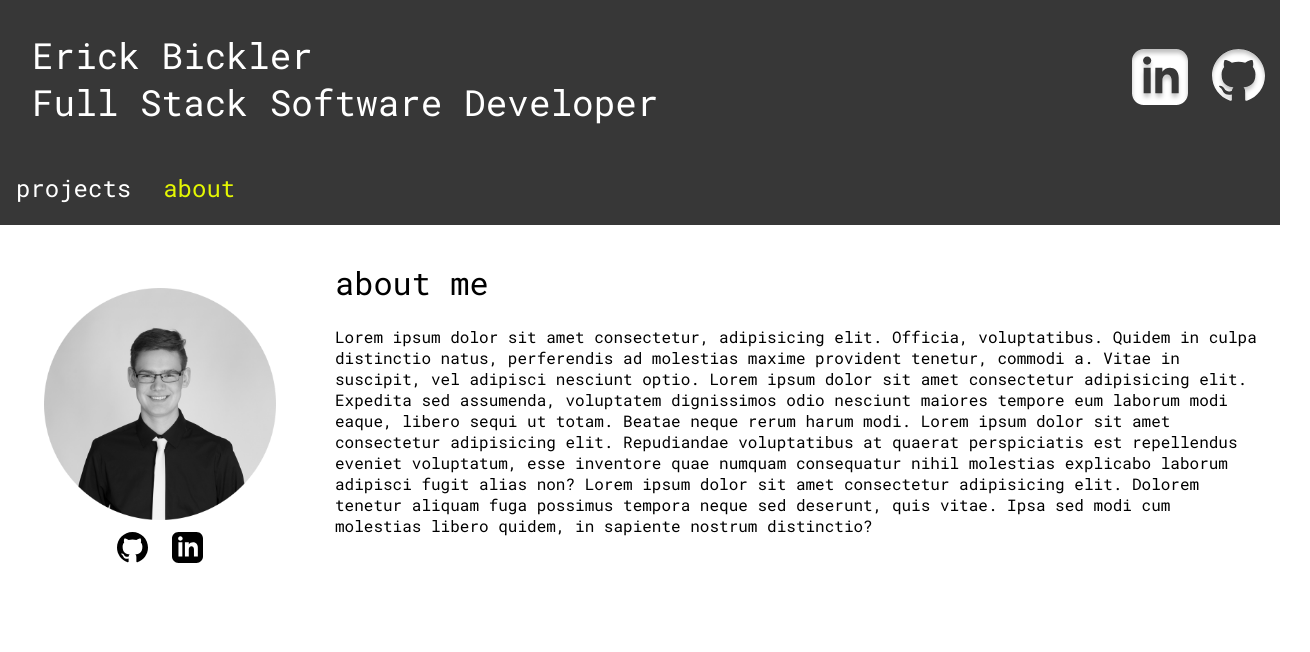
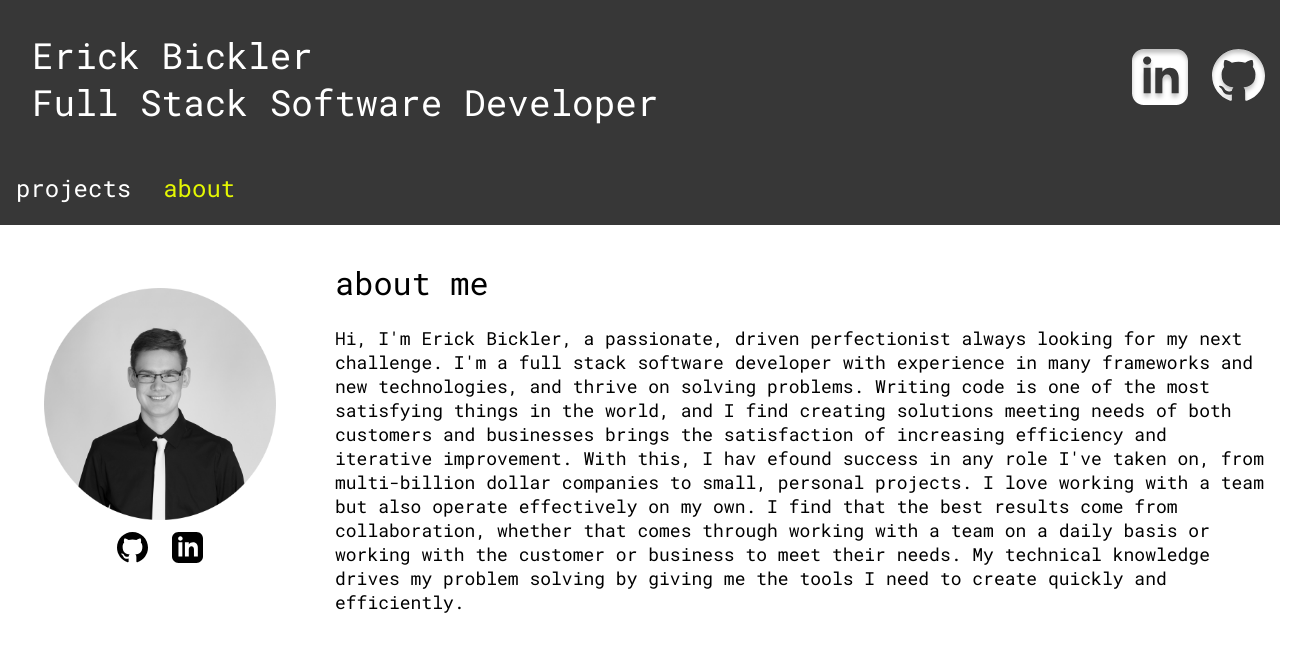
Before and after one commit to erickbickler/erickbickler.github.io, an Angular app: page /about in a window 1280 px wide. Shown: the top 652 px of the page, 1310 px wide, since content can reach past the window. Built offline with nearby package versions, Linux system fonts and the light colour scheme.

Commit message:
small styling changes

```diff
--- a/src/app/components/top-navbar/top-navbar.component.css
+++ b/src/app/components/top-navbar/top-navbar.component.css
@@ -31,7 +31,7 @@ p {
 img {
     width: 60px;
     height: 60px;
-    padding: 10px 10px;
+    padding: 10px;
 }
 
 li {
--- a/src/app/components/top-navbar/top-navbar.component.html
+++ b/src/app/components/top-navbar/top-navbar.component.html
@@ -9,7 +9,7 @@
             <li>
                 <div class="tooltip">
                     <a href="https://www.linkedin.com/in/erick-bickler" target="_blank">
-                        <img class="animate-opacity" src="./assets/images/linkedin.svg" alt="Linked In">
+                        <img class="animate-opacity" src="./assets/images/linkedin.svg" alt="LinkedIn">
                     </a>
                     <span class="tooltiptext">Connect with me on LinkedIn</span>
                 </div>
--- a/src/app/pages/about-page/about-page.component.css
+++ b/src/app/pages/about-page/about-page.component.css
@@ -18,3 +18,7 @@
     height: 55px;
     padding: 12px 10px;
 }
+
+p {
+    font-size: large;
+}
--- a/src/app/pages/about-page/about-page.component.html
+++ b/src/app/pages/about-page/about-page.component.html
@@ -13,10 +13,13 @@
     <div class="info-text col-9">
         <h1>about me</h1>
         <p>
-            Lorem ipsum dolor sit amet consectetur, adipisicing elit. Officia, voluptatibus. Quidem in culpa distinctio natus, perferendis ad molestias maxime provident tenetur, commodi a. Vitae in suscipit, vel adipisci nesciunt optio.
-            Lorem ipsum dolor sit amet consectetur adipisicing elit. Expedita sed assumenda, voluptatem dignissimos odio nesciunt maiores tempore eum laborum modi eaque, libero sequi ut totam. Beatae neque rerum harum modi.
-            Lorem ipsum dolor sit amet consectetur adipisicing elit. Repudiandae voluptatibus at quaerat perspiciatis est repellendus eveniet voluptatum, esse inventore quae numquam consequatur nihil molestias explicabo laborum adipisci fugit alias non?
-            Lorem ipsum dolor sit amet consectetur adipisicing elit. Dolorem tenetur aliquam fuga possimus tempora neque sed deserunt, quis vitae. Ipsa sed modi cum molestias libero quidem, in sapiente nostrum distinctio?
+            Hi, I'm Erick Bickler, a passionate, driven perfectionist always looking for my next challenge.
+            I'm a full stack software developer with experience in many frameworks and new technologies, and thrive on solving problems.
+            Writing code is one of the most satisfying things in the world, and I find creating solutions meeting needs of both customers and businesses
+            brings the satisfaction of increasing efficiency and iterative improvement. With this, I hav efound success in any role I've taken on, from multi-billion dollar companies
+            to small, personal projects. I love working with a team but also operate effectively on my own. I find that the best results come from collaboration,
+            whether that comes through working with a team on a daily basis or working with the customer or business to meet their needs. My technical knowledge
+            drives my problem solving by giving me the tools I need to create quickly and efficiently.
         </p>
     </div>
 </div>
--- a/src/app/pages/projects-page/projects-page.component.html
+++ b/src/app/pages/projects-page/projects-page.component.html
@@ -5,7 +5,6 @@
     </div>
 </div>
 <div id="projects" class="projects">
-
     <mat-divider></mat-divider>
     <div class="row" style="margin: 0">
         <div class="col-4" *ngFor="let project of projectList">
--- a/src/styles.css
+++ b/src/styles.css
@@ -67,8 +67,9 @@ html, body {
     position: absolute;
     z-index: 1;
 
-    top: 60%;
-    right: 50%;
+    bottom: 100%;
+    left: 50%;
+    margin-left: -70px;
 }
 
 .tooltip:hover .tooltiptext {
```
